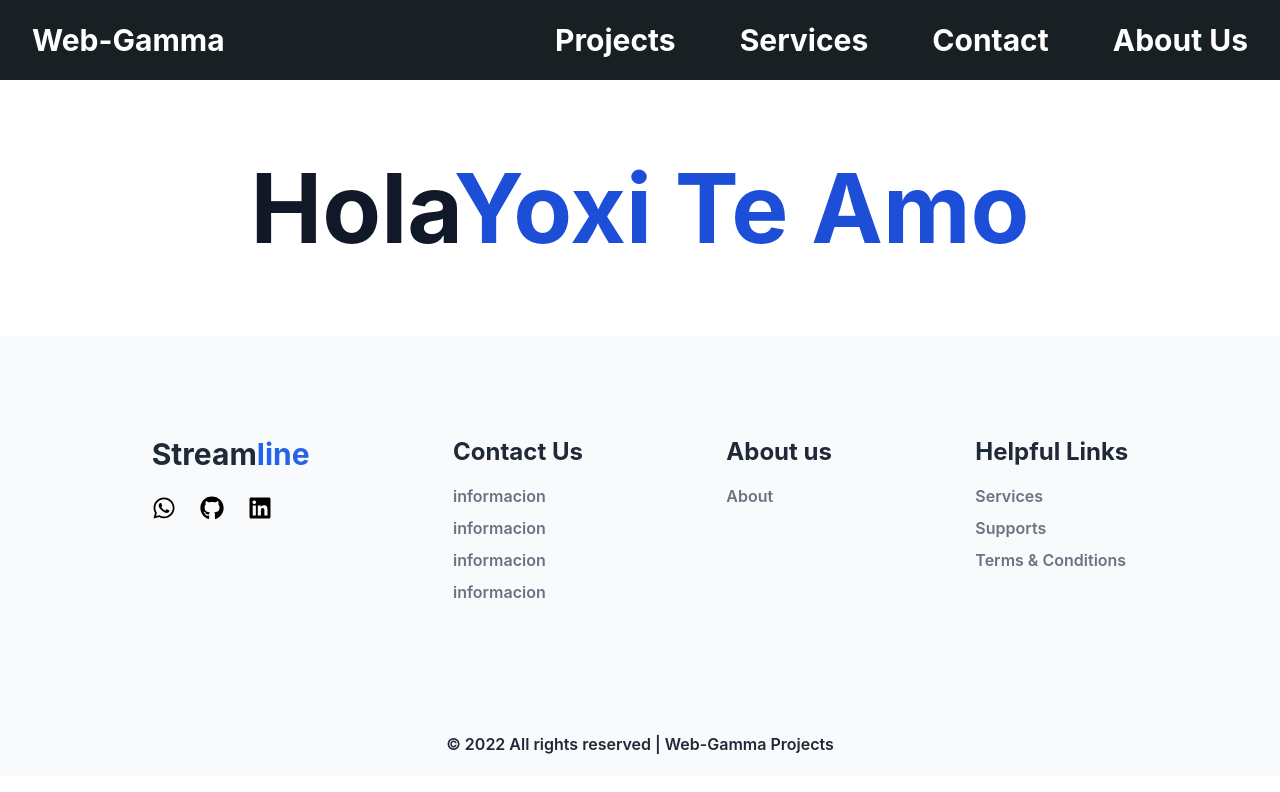
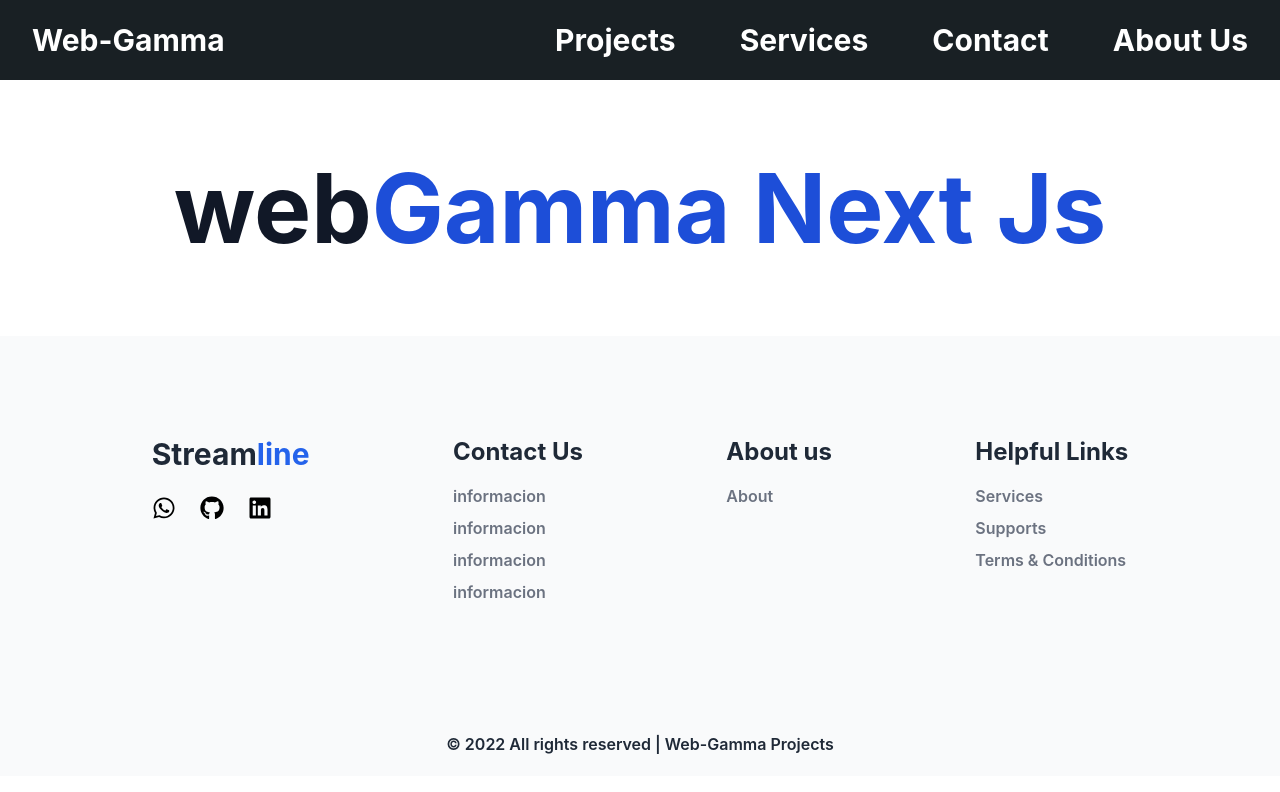
Before and after one commit to web-gamma/wgamma-nextjs2.0, a Next.js app: page / in a window 1280 px wide. Shown: the top 792 px of the page. Built offline with nearby package versions, Linux system fonts and the light colour scheme.

Commit message:
se agrego Hero Section

```diff
--- a/components/Herosection.js
+++ b/components/Herosection.js
@@ -4,9 +4,9 @@ function Herosection() {
 	return (
 		<div className="my-20">
 			<h1 className="md:text-8xl text-4xl font-bold text-center text-gray-900">
-				Hola<span className="text-blue-700">Yoxi</span> {" "}
-				<span className="text-blue-700">Te</span> {" "}
-				<span className="text-blue-700">Amo</span>
+				web<span className="text-blue-700">Gamma</span> {" "}
+				<span className="text-blue-700">Next</span> {" "}
+				<span className="text-blue-700">Js</span>
 			</h1>
 		</div>
 	);
```
